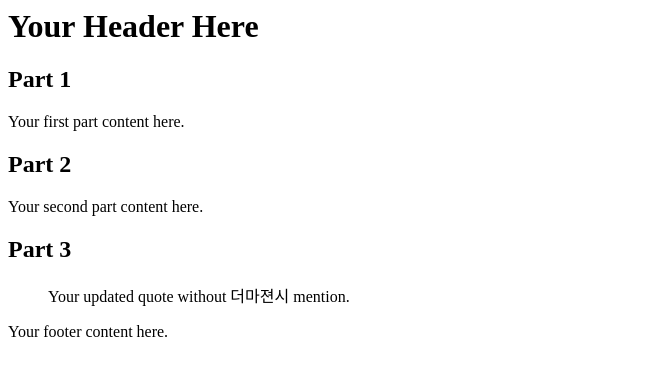
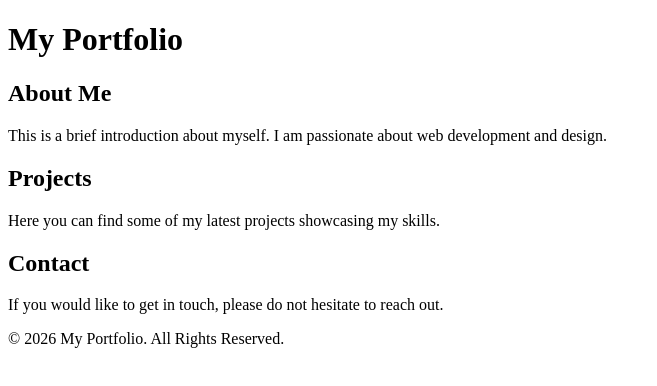
Before and after one commit to hyuna111333/hyuna111333.github.io, a plain HTML site: page index.html in a window 1280 px wide. Shown: the whole page, without its empty margins (0-657 px from the left). Drawn offline with Linux system fonts and the light colour scheme.

Commit message:
Updated index.html to remove specific terms and to provide clean portfolio content.

```diff
--- a/index.html
+++ b/index.html
@@ -1,31 +1,32 @@
-<html>
+<!-- Updated index.html for general portfolio content -->
+<!DOCTYPE html>
+<html lang="en">
 <head>
-    <title>Your Title Here</title>
     <meta charset="UTF-8">
     <meta name="viewport" content="width=device-width, initial-scale=1.0">
+    <title>Portfolio</title>
+    <link rel="stylesheet" href="styles.css">
 </head>
 <body>
     <header>
-        <h1>Your Header Here</h1>
+        <h1>My Portfolio</h1>
     </header>
     <main>
         <section>
-            <h2>Part 1</h2>
-            <p>Your first part content here.</p>
+            <h2>About Me</h2>
+            <p>This is a brief introduction about myself. I am passionate about web development and design.</p>
         </section>
         <section>
-            <h2>Part 2</h2>
-            <p>Your second part content here.</p>
+            <h2>Projects</h2>
+            <p>Here you can find some of my latest projects showcasing my skills.</p>
         </section>
         <section>
-            <h2>Part 3</h2>
-            <blockquote>
-                <p>Your updated quote without 더마젼시 mention.</p>
-            </blockquote>
+            <h2>Contact</h2>
+            <p>If you would like to get in touch, please do not hesitate to reach out.</p>
         </section>
     </main>
     <footer>
-        <p>Your footer content here.</p>
+        <p>© 2026 My Portfolio. All Rights Reserved.</p>
     </footer>
 </body>
 </html>
```
